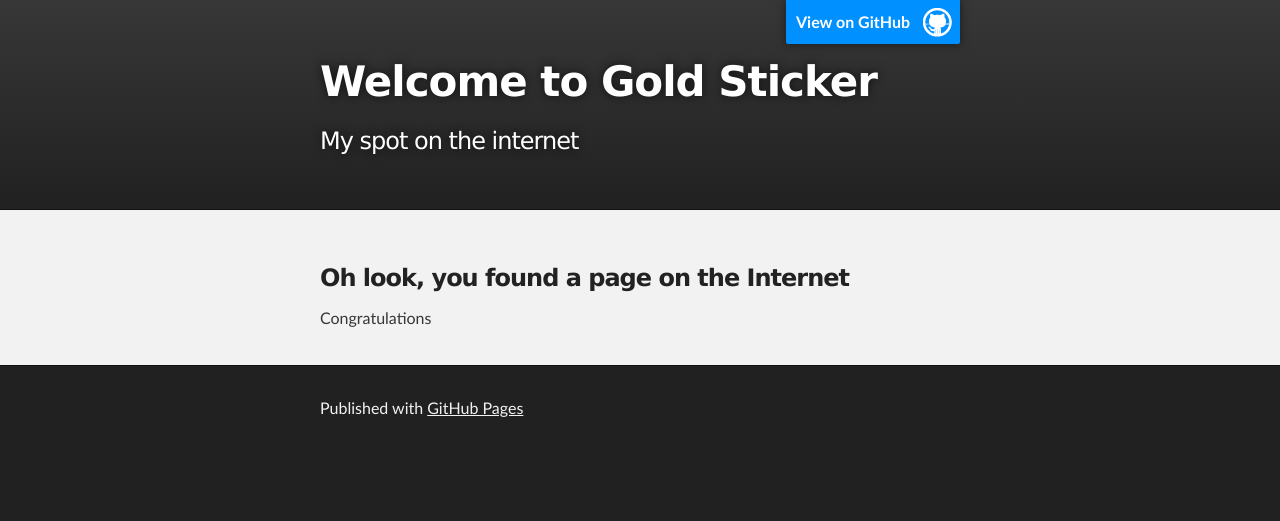
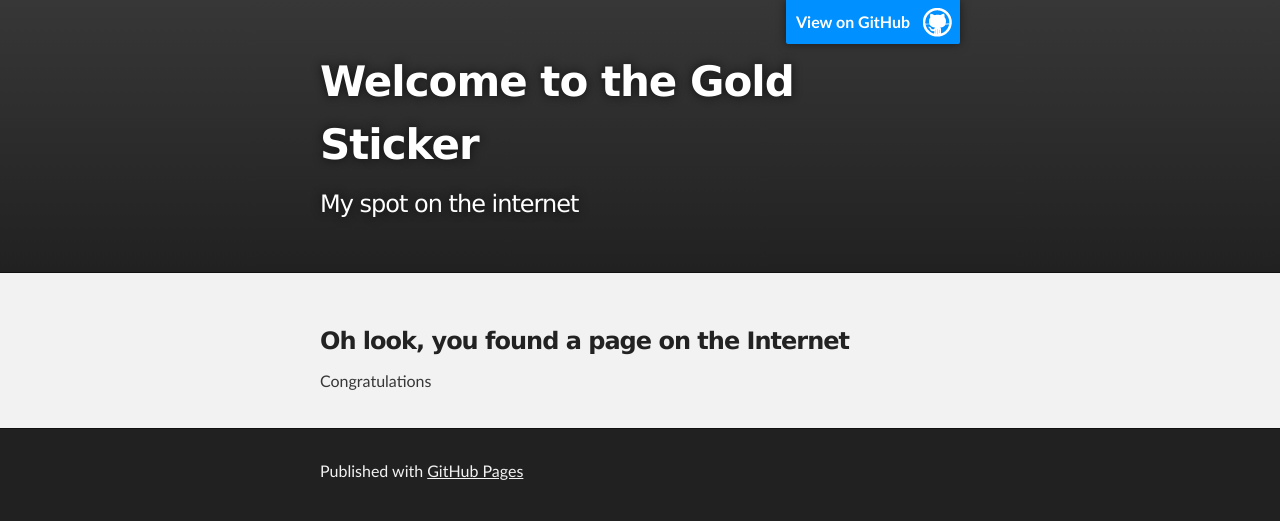
Before and after one commit to GoldSticker/GoldSticker.github.io, a plain HTML site: page index.html in a window 1280 px wide. Drawn offline with Linux system fonts and the light colour scheme.

Commit message:
Update index.html

```diff
--- a/index.html
+++ b/index.html
@@ -18,7 +18,7 @@
         <header class="inner">
           <a id="forkme_banner" href="https://github.com/GoldSticker">View on GitHub</a>
 
-          <h1 id="project_title">Welcome to Gold Sticker</h1>
+          <h1 id="project_title">Welcome to the Gold Sticker</h1>
           <h2 id="project_tagline">My spot on the internet</h2>
 
         </header>
```
